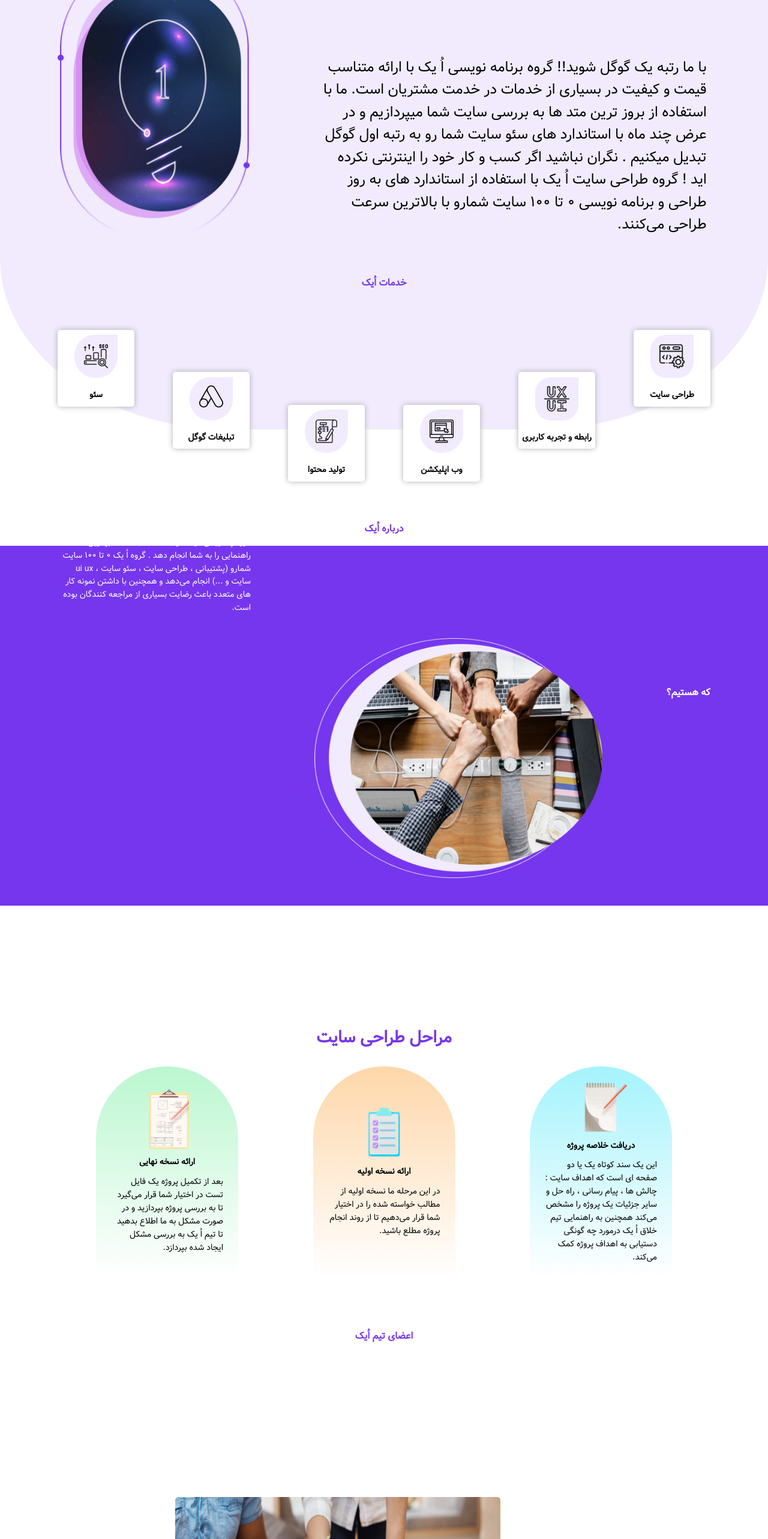
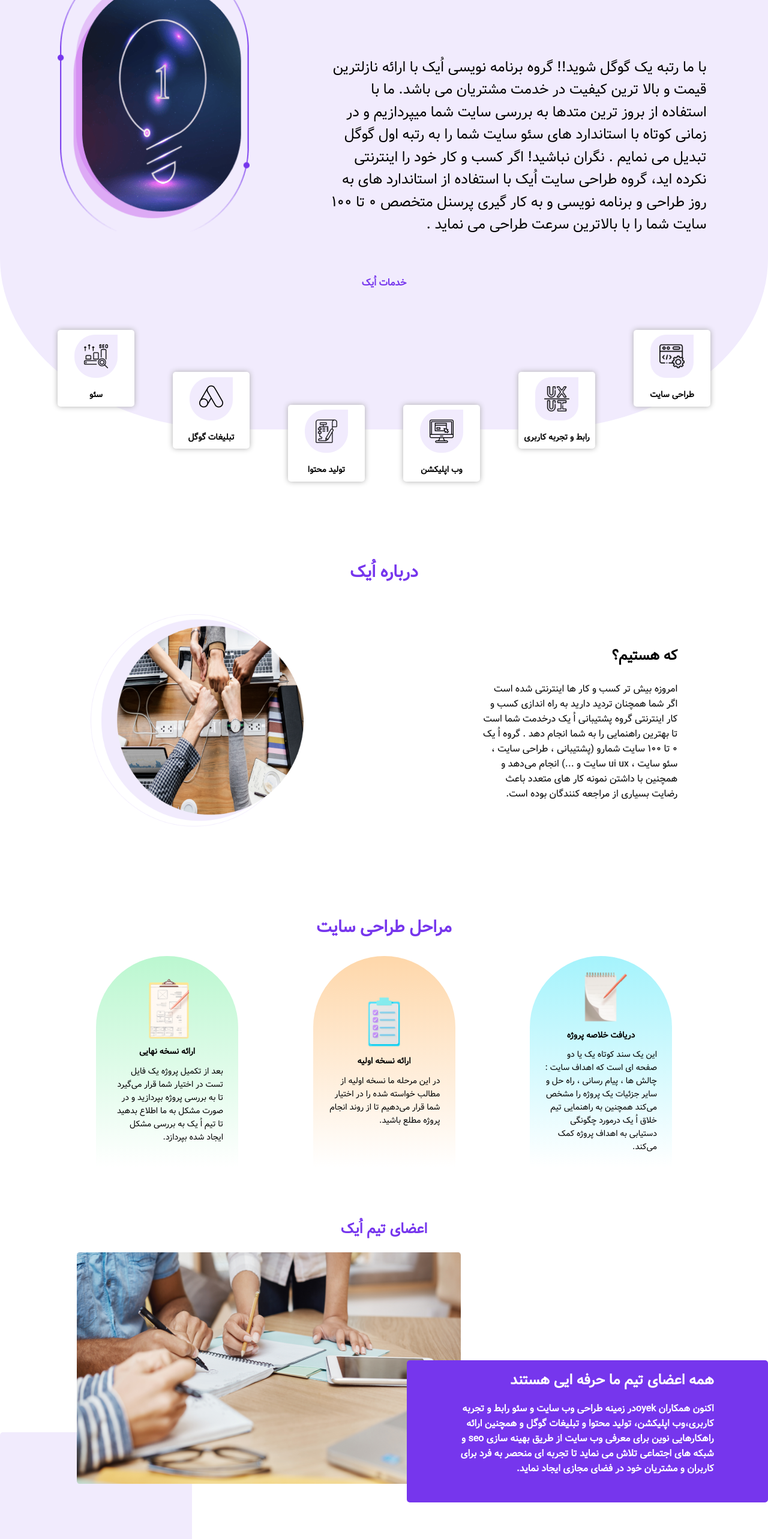
Before and after one commit to Hamidreza777/oyektailwind, a React (Vite) app: page / in a window 1280 px wide. Shown: the part 234-2800 px from the top of the page at 60% size. Built offline with nearby package versions, Linux system fonts and the light colour scheme.

Commit message:
tarahi-doshanbeh

```diff
--- a/src/components/Body/Body.jsx
+++ b/src/components/Body/Body.jsx
@@ -37,13 +37,15 @@ export default function Body() {
        </div>
 
         <p className="w-[85%]  h-[50%] mt-[-00px] font-normal text-[14px] leading-[21.88px] desktop:w-[50%] desktop:text-[24px] desktop:leading-[37.5px] desktop:mr-[-34%]  desktop:mt-[-55%] tablet:mt-[-40%] desktopl:mt-[-30%] ">
-          با ما رتبه یک گوگل شوید!! گروه برنامه نویسی اُ یک با ارائه متناسب قیمت
-          و کیفیت در بسیاری از خدمات در خدمت مشتریان است. ما با استفاده از بروز
-          ترین متد ها به بررسی سایت شما میپردازیم و در عرض چند ماه با استاندارد
-          های سئو سایت شما رو به رتبه اول گوگل تبدیل میکنیم . نگران نباشید اگر
-          کسب و کار خود را اینترنتی نکرده اید ! گروه طراحی سایت اُ یک با استفاده
-          از استاندارد های به روز طراحی و برنامه نویسی ۰ تا ۱۰۰ سایت شمارو با
-          بالاترین سرعت طراحی می‌کنند.
+
+        با ما رتبه یک گوگل شوید!! گروه برنامه نویسی اُیک با ارائه نازلترین
+              قیمت و بالا ترین کیفیت در خدمت مشتریان می باشد. ما با استفاده از
+              بروز ترین  متدها به بررسی سایت شما میپردازیم و در زمانی کوتاه با
+            استاندارد های سئو سایت شما را به رتبه اول گوگل تبدیل می نمایم .
+              نگران نباشید! اگر کسب و کار خود را اینترنتی نکرده اید، گروه طراحی
+               سایت اُیک با استفاده از استاندارد های به روز طراحی و برنامه نویسی
+              و به کار گیری پرسنل متخصص ۰ تا ۱۰۰ سایت شما را با بالاترین سرعت
+              طراحی می نماید .
         </p>
       </div>
 
@@ -61,7 +63,7 @@ export default function Body() {
         <div className="h-[128px] w-[128px] rounded-[5px] shadow-mybox bg-white grid place-items-center desktop:mb-[-13%]">
 
 <img className="h-[72px] w-[72px]" src={ui} alt="" />
-<p className="text-[14px] font-bold ">رابطه و تجربه کاربری</p>
+<p className="text-[14px] font-bold ">رابط و تجربه کاربری</p>
         </div>
         <div className="h-[128px] w-[128px] rounded-[5px] shadow-mybox bg-white grid place-items-center desktop:mb-[-23%]">
 
@@ -88,30 +90,30 @@ export default function Body() {
       </div>
 
 
-<p className="text-[16px] text-avaliye font-bold mt-[15%] flex justify-center">درباره اُیک</p>
+<p className="text-[28px] text-avaliye font-bold mt-[20%] flex justify-center">درباره اُیک</p>
 
 
 
+<div className=" w-full h-[450px]  flex justify-around items-center " >
+
+<div className=" h-[250px] w-[322px] text-black ">
+<p className=" font-bold text-[24px] max-mobile:mr-[40%] ">که هستیم؟</p>
+
+<p className="mt-[24px] text-[16px] w-[327px] h-[155px]   max-mobile:mt-[40%] max-mobile:mr-[40%] leading-[25px] ">
+
+امروزه بیش تر کسب و کار ها اینترنتی شده است اگر شما همچنان تردید دارید به راه اندازی کسب و کار اینترنتی گروه پشتیبانی اُ یک درخدمت شما است تا بهترین راهنمایی را به شما انجام دهد . گروه اُ یک ۰ تا ۱۰۰ سایت شمارو (پشتیبانی ، طراحی سایت ، سئو سایت ، ui ux سایت و ...) انجام می‌دهد و همچنین با داشتن نمونه کار های متعدد باعث رضایت بسیاری از مراجعه کنندگان بوده است.
+
+</p>
 
 
 
+</div>
 
-<div className="w-full h-[443px] bg-avaliye flex justify-center mt-[16px] desktop:h-[600px] ">
-<div className="w-[85%] flex items-center justify-between flex-wrap ">
-
-<p className="font-bold text-[16px] text-white  desktop:mt-[-10%] desktopl:order-1">که هستیم؟</p>
-<img className="w-[193px h-[165px] desktop:w-[480px] desktop:h-[400px] desktop:mt-[10%] desktopl:order-3" src={about} alt="" />
-
-
-<p className="text-[14px] text-white font-normal desktop:w-[322px] desktop:mt-[-50%] desktopl:order-2 desktopl:mt-[15%] desktopl:mr-[-40%] leading-[21.88px]">
-
-امروزه بیش تر کسب و کار ها اینترنتی شده است اگر شما همچنان تردید دارید به راه اندازی کسب و کار اینترنتی گروه پشتیبانی اُ یک درخدمت شما است تا بهترین راهنمایی را به شما انجام دهد . گروه اُ یک ۰ تا ۱۰۰ سایت شمارو (پشتیبانی ، طراحی سایت ، سئو سایت ، ui ux سایت و ...) انجام می‌دهد و همچنین با داشتن نمونه کار های متعدد باعث رضایت بسیاری از مراجعه کنندگان بوده است.
-</p>
-</div>
+<img src={about} alt=""  className=" h-[354px] w-[355px]  max-mobile:w-[192px] max-mobile:h-[165px] flex max-mobile:mt-[-50%] max-mobile:ml-[35%]"/>
 
 
 
- </div>
+</div>
 
 
 
@@ -120,7 +122,11 @@ export default function Body() {
 
 
 
-<p className="text-[28px] text-avaliye font-bold mt-[200px] flex justify-center">مراحل طراحی سایت</p>
+
+
+
+
+<p className="text-[28px] text-avaliye font-bold mt-[100px] flex justify-center">مراحل طراحی سایت</p>
 <div className="w-[75%] flex flex-wrap justify-center  mx-auto h-[1086px] mt-[16px] desktop:justify-between desktop:h-[352px] desktopl:w-[60%] ">
 
 <div  className="h-[352px] w-[237px] bg-gradient-to-t from-white to-cyan-200  mt-[10px] rounded-t-[150px]  flex items-center justify-center flex-col">
@@ -130,7 +136,7 @@ export default function Body() {
 دریافت خلاصه پروژه
 </p>
 <p className="w-[187px] text-[14px] font-normal mt-[5%] leading-[21.88px] ">
-این یک سند کوتاه یک یا دو صفحه ای است که اهداف سایت : چالش ها ، پیام رسانی ، راه حل و سایر جزئیات یک پروژه را مشخص می‌کند همچنین به راهنمایی تیم خلاق اُ یک درمورد چه گونگی دستیابی به اهداف پروژه کمک می‌کند.
+این یک سند کوتاه یک یا دو صفحه ای است که اهداف سایت : چالش ها ، پیام رسانی ، راه حل و سایر جزئیات یک پروژه را مشخص می‌کند همچنین به راهنمایی تیم خلاق اُ یک درمورد چگونگی دستیابی به اهداف پروژه کمک می‌کند.
 
 </p>
 
@@ -161,67 +167,32 @@ export default function Body() {
 </div>
 </div>
 
-<p className="text-avaliye font-bold text-[16px]  mt-[96px]  flex justify-center">اعضای تیم اُیک</p>
-
- <div className="h-[420px] w-full flex flex-row-reverse ">
-<div className="bg-sanaviye w-[70px] h-[119px] mt-[30%] ml-[24px] rounded-[5px] mtablet:mt-[60%] mtablet:w-[358px] mtablet:h-[200px] desktop:mt-[50%] desktopl:mt-[3 5%] -z-10 ">
-
-</div>
-<img className="h-[148px] w-[246px] -z-10 mt-[7%] ml-[-7%] mtablet:mt-[20%] mtablet:mr-[10%] rounded-[5px] mtablet:h-[386px] mtablet:w-[542px] mtablet:z-30  desktopl:w-[660px] desktopl:h-[300px] " src={team} alt="" />
+<p className="text-avaliye font-bold text-[24px]  mt-[96px]  flex justify-center">اعضای تیم اُیک</p>
 
 
-<div className="bg-avaliye w-[242px] h-[267px]  mt-[35%] ml-[-45%]  rounded-[5px]  leading-[21.88px] p-[10px] mtablet:w-[500px] mtablet:h-[300px] mtablet:mt-[60%] mtablet:ml-[-30%] desktop:mt-[50%] desktopl:mt-[35%] desktopl:w-[700px] desktopl:h-[200px] z-40 ">
+<div className="relative w-full h-[600px] -z-50 max-mtablet:h-[430px] mt-[20px]">
 
-<p className="text-white font-bold text-[14px] mt-[16px]">
+
+
+<img src={team} alt="" className=" absolute w-[50%] h-[386px] right-[40%] max-desktop:right-[30%] max-mtablet:w-[80%] max-mtablet:h-[200px] max-mtablet:right-[10%] " />
+
+
+
+<div className=" absolute  w-[25%] h-[273px] bg-sanaviye rounded-[5px] flex mx-auto left-[-0%] -z-10 top-[50%] max-desktop:h-[200px] max-mtablet:top-[35%] max-mtablet:h-[150px]  "></div>
+
+
+
+<div className=" absolute  w-[47%] h-[237px] bg-avaliye  rounded-[5px] top-[30%] max-desktop:h-[300px] max-desktop:top-[40%] max-mtablet:w-[70%] max-mtablet:h-[280px]   ">
+
+<p className="text-white text-[24px] font-bold  mt-[16px]  pr-[15%]   max-mtablet:text-[14px] max-mtablet:pr-[5%] ">
 همه اعضای تیم ما حرفه ایی هستند
-
 </p>
 
-<p className="text-white font-normal text-[14px]  mt-[16px]" >
-امروزه بیش تر کسب و کار ها اینترنتی شده است اگر شما همچنان تردید دارید به راه اندازی کسب و کار اینترنتی گروه پشتیبانی اُ یک درخدمت شما است تا بهترین راهنمایی را به شما انجام دهد . گروه اُ یک ۰ تا ۱۰۰ سایت شمارو (پشتیبانی ، طراحی سایت ، سئو سایت ، ui ux سایت و ...)
-
+<p className="w-[90%] h-[113px] text-[16px] font-bold text-white pr-[15%] mt-[16px]  max-mtablet:text-[14px]  max-mtablet:pr-[5%]  leading-[25px]  ">
+اکنون همکاران oyekدر زمینه طراحی وب سایت و سئو رابط و تجربه کاربری،وب اپلیکشن، تولید محتوا و تبلیغات گوگل و همچنین ارائه راهکارهایی نوین برای معرفی وب سایت از طریق بهینه سازی seo و شبکه های اجتماعی تلاش می نماید تا تجربه ای منحصر به فرد برای کاربران و مشتریان خود در فضای مجازی ایجاد نماید.
 </p>
 
 
-
-</div>
-
-</div>
-
-
-
-
-{/*
-<div className="   w-[10px] h-[200px] flex mx-auto mb-[-45%] mr-[80%]  bg-white z-10 " ></div>
-
-<div className="  w-[10px] h-[145px] flex mx-auto mb-[-45%] mr-[80%]  bg-white z-10 " ></div>
-
-
-<div className="border border-green-500  w-[200px] h-[200px] flex justify-center mx-auto -z-10 relative " >
-
-</div>
-
-
-
-<div className="   w-[10px] h-[145px]  mt-[-45%]  bg-white  mr-[18%]" ></div> */}
-
-
-<p className="text-avaliye font-bold text-[16px] mt-[96px]   flex justify-center">انواع طراحی سایت</p>
-
-<div className="h-[956px]  w-full mtablet:flex mtablet:mt-[35%] ">
-
-
-
-<div className="flex justify-center mx-auto  w-[237px] h-[272px] mt-[16px] " >
-
-<img  src={green} alt="" className="w-[237px] h-[272px] relative "  />
-
-<p className="absolute text-[14px] font-bold mr-[20%] mt-[10%] ">فروشگاهی</p>
-
-<img src={shop } alt="" className="absolute  w-[72px] h-[72px]   mt-[3%] mr-[-35%]  "   />
-<p className=" absolute w-[177px] h-[86px] mt-[30%]  text-[14px] font-normal  ">
-در اینجا یک توضیح کوتاه نوشته می شوددر اینجا یک توضیح کوتاه نوشته می شود در اینجا یک توضیح کوتاه نوشته می شود
-</p>
 
 
 
@@ -231,18 +202,41 @@ export default function Body() {
 
 
 
+</div>
 
 
+
+
+
+<p className="text-avaliye font-bold text-[24px] mt-[100px]   flex justify-center">انواع طراحی سایت</p>
+
+<div className="h-[956px]  w-full mtablet:flex  mtablet:h-[337px] mt-[32px] ">
+
+
+
+<div className="flex justify-center mx-auto  w-[237px] h-[272px] mt-[16px] " >
+
+<img  src={green} alt="" className="w-[237px] h-[272px] relative"  />
+
+<p className="absolute text-[14px] font-bold  ml-[-8%] mt-[3%] max-desktop:mt-[7%] max-mtablet:mr-[15%]  ">فروشگاهی</p>
+
+<img src={shop } alt="" className="absolute  w-[72px] h-[72px]  mt-[1%] mr-[-10%] max-desktop:ml-[9%] max-desktop:mt-[3%]  max-mtablet:mr-[-20%] "   />
+<p className=" absolute w-[177px] h-[86px]  text-[14px] font-normal mt-[11%] max-desktop:mt-[20%]  max-mtablet:mt-[35%]  ">
+در اینجا یک توضیح کوتاه نوشته می شوددر اینجا یک توضیح کوتاه نوشته می شود در اینجا یک توضیح کوتاه نوشته می شود
+</p>
+
+
+</div>
 
 
 {/* dovom */}
 <div  className="flex justify-center mx-auto  w-[237px] h-[272px]  mt-[46px]  ">
 <img src={oreng} alt="" className="   w-[237px] h-[272px] relative   " />
 
-<img src={componi} alt="" className="absolute  w-[72px] h-[72px]  mt-[3%] mr-[-35%]   "/>
-<p className="absolute text-[14px] font-bold mr-[20%] mt-[10%] ">شرکتی</p>
+<img src={componi} alt="" className="absolute  w-[72px] h-[72px]  mt-[1%] mr-[-10%] max-desktop:ml-[9%] max-desktop:mt-[3%]  max-mtablet:mr-[-20%]   "/>
+<p className="absolute text-[14px] font-bold  ml-[-8%] mt-[3%]  max-desktop:mt-[7%] max-mtablet:mr-[15%]  ">شرکتی</p>
 
-<p className=" absolute w-[177px] h-[86px] mt-[30%]  text-[14px] font-normal  ">
+<p className=" absolute w-[177px] h-[86px] text-[14px] font-normal mt-[11%] max-desktop:mt-[20%]  max-mtablet:mt-[35%]    ">
 در اینجا یک توضیح کوتاه نوشته می شوددر اینجا یک توضیح کوتاه نوشته می شود در اینجا یک توضیح کوتاه نوشته می شود
 </p>
 
@@ -252,31 +246,83 @@ export default function Body() {
 
 
 
+{/* sovom */}
+
+
+<div className=" flex justify-center mx-auto  w-[237px] h-[272px]  mt-[46px]   ">
+
+<img src={blue} alt="" className=" w-[237px] h-[272px] relative  " />
+
+<img src={web} alt="" className="absolute  w-[72px] h-[72px] mt-[1%] mr-[-10%] max-desktop:ml-[9%] max-desktop:mt-[3%] max-mtablet:mr-[-20%]  " />
+
+
+<p className="absolute text-[14px] font-bold ml-[-8%] mt-[3%] max-desktop:mt-[7%] max-mtablet:mr-[15%]   ">وب اپلیکشن</p>
+
+
+<p className=" absolute w-[177px] h-[86px] text-[14px] font-normal mt-[11%] max-desktop:mt-[20%] max-mtablet:mt-[35%]   ">
+در اینجا یک توضیح کوتاه نوشته می شوددر اینجا یک توضیح کوتاه نوشته می شود در اینجا یک توضیح کوتاه نوشته می شود
+</p>
+
+
+</div>
+
+
+
+</div>
+
+
+
+
+<p className=" mt-[96px]  text-avaliye font-bold text-[24px]  flex justify-center ">چرا باید اُیک را انتخاب کنیم؟</p>
+
+
+
+<div className="w-full h-[760px]  flex flex-wrap justify-between flex-row-reverse  ">
+<div className=" relative  w-[60%] h-[750px] max-mtablet:h-[400px]  flex top-[16px] " >
+{/* avali */}
+<div className="absolute w-[319px] h-[176px] bg-white  left-40 z-20 top-[70%]
+max-mtablet:w-[282px] max-mtablet:h-[117px] max-mtablet:left-10 rounded-[5px] max-mtablet:top-[70%] shadow-mybox p-[15px] ">
+
+<p className="font-bold text-[24px] text-black   max-mtablet:text-[14px] ">پشتیبانی سریع</p>
+
+<p className="font-normal text-[16px]  leading-[25px] max-mtablet:text-[14px] ">در اینجا یک توضیح کوتاه نوشته می شوددر اینجا یک توضیح کوتاه نوشته می شود در اینجا یک توضیح کوتاه نوشته می شود</p>
+
+
+
+
+
+</div>
+
+
+
+{/*  dovom  */}
+<div className="absolute w-[319px] h-[176px] bg-white  left-60 z-20 top-[40%] max-mtablet:w-[282px] max-mtablet:h-[117px]  max-mtablet:left-20 max-mtablet:top-[35%] shadow-mybox rounded-[5px]  p-[15px] ">
+<p className="font-bold text-[24px] text-black  max-mtablet:text-[14px] ">تیم حرفه ایی</p>
+
+<p className="font-normal text-[16px] leading-[25px] max-mtablet:text-[14px] ">در اینجا یک توضیح کوتاه نوشته می شوددر اینجا یک توضیح کوتاه نوشته می شود در اینجا یک توضیح کوتاه نوشته می شود</p>
+
+
+</div>
+
+{/* sovom */}
+
+<div className="absolute w-[319px] h-[176px] bg-white left-40 z-20 top-[10%] max-mtablet:w-[282px] max-mtablet:h-[117px] max-mtablet:left-10   rounded-[5px] max-mtablet:top-[2%] shadow-mybox  p-[15px] ">
+
+
+<p className="font-bold text-[24px] text-black   max-mtablet:text-[14px]">قیمت های مقرون به صرفه</p>
+
+<p className="font-normal text-[16px]  leading-[25px] max-mtablet:text-[14px]  ">در اینجا یک توضیح کوتاه نوشته می شوددر اینجا یک توضیح کوتاه نوشته می شود در اینجا یک توضیح کوتاه نوشته می شود</p>
+
+</div>
+
+
+<div className="absolute  w-[360px] h-[720px] bg-avaliye flex   left-0 rounded-tr-[24rem] rounded-br-[24rem] rounded-tl-[0px] rounded-bl-[0px] top-6 max-mtablet:w-[180px] max-mtablet:h-[360px] "></div>
 
 
 
 
 
 
-
-
-
-{/* sovom */}
-
-
-<div className=" flex justify-center mx-auto  w-[237px] h-[272px]  mt-[46px]   ">
-
-<img src={blue} alt="" className=" w-[237px] h-[272px] relative " />
-
-<img src={web} alt="" className="absolute  w-[72px] h-[72px]  mt-[3%] mr-[-35%] " />
-
-
-<p className="absolute text-[14px] font-bold mr-[20%] mt-[10%] ">وب اپلیکشن</p>
-
-
-<p className=" absolute w-[177px] h-[86px] mt-[30%]  text-[14px] font-normal  ">
-در اینجا یک توضیح کوتاه نوشته می شوددر اینجا یک توضیح کوتاه نوشته می شود در اینجا یک توضیح کوتاه نوشته می شود
-</p>
 
 
 </div>
@@ -294,7 +340,14 @@ export default function Body() {
 
 
 
+<div className=" relative  w-[550px] h-[760px] flex  max-desktopl:w-[400px] max-desktop:w-[100%] max-desktop:h-[230px] ">
 
+<p className=" absolute w-[450px] h-[326px] font-normal text-[16px] top-[40%] right-[10%]  max-desktopl:w-[350px]  max-desktopl:top-[35%] max-desktop:top-[5%] max-desktop:w-[90%] max-desktop:right-[5%] leading-[25px] " >
+
+لورم ایپسوم متن ساختگی با تولید سادگی نامفهوم از صنعت چاپ، و با استفاده از طراحان گرافیک است، چاپگرها و متون بلکه روزنامه و مجله در ستون و سطرآنچنان که لازم است، و برای شرایط فعلی تکنولوژی مورد نیاز، و کاربردهای متنوع با هدف بهبود ابزارهای کاربردی می باشد، کتابهای زیادی در شصت و سه درصد گذشته حال و آینده، شناخت فراوان جامعه و متخصصان را می طلبد، تا با نرم افزارها شناخت بیشتری را برای
+
+
+</p>
 
 
 
@@ -302,19 +355,12 @@ export default function Body() {
 
 
 
+</div>
 
 
-{/* <div className="w-[85%] flex  mx-auto  h-[270px]  mtablet:mt-[50%] ">
+<p className="  mt-[100px]  text-avaliye font-bold text-[24px]  flex justify-center  " >نمونه کار های اُیک</p>
 
-        <TbChevronUpRight className="text-[150px] mt-[-10%] flex"/>
-        <p className="mt-[10%] mtablet:mt-[5%]  ">dsfdsfds</p>
-        <TbChevronDownLeft className="text-[150px] mt-[45%] mr-[40%]"/>
 
-</div> */}
-<div>
-<p>اُیک</p>
-
-</div>
 
 
     </>
--- a/src/components/Call/Call.jsx
+++ b/src/components/Call/Call.jsx
@@ -1,6 +1,6 @@
 
 export default function Call() {
   return (
-    <div className="mt-[200px]">Call</div>
+    <></>
   )
 }
--- a/src/components/Header/Header.jsx
+++ b/src/components/Header/Header.jsx
@@ -43,7 +43,7 @@ export default function Header() {
 
           <div className="flex flex-row items-center max-desktop:order-4">
             <IoCallOutline className="transform rotate-[260deg] text-[22px] text-avaliye" />
-            <a href="tel:02691010710">02691010710</a>
+            <a href="tel:02691010710"  className="flex flex-row-reverse" >۷۱۰ ۱۰ ۹۱۰ ۰۲۶</a>
           </div>
 
 
--- a/tailwind.config.js
+++ b/tailwind.config.js
@@ -3,6 +3,7 @@ export default {
   content: ["./index.html", "./src/**/*.{js,ts,jsx,tsx}"],
   theme: {
     screens: {
+      mobile:"430px",
       mtablet:"768px",
       tablet: "1200px",
       desktop: "1024px",
```
